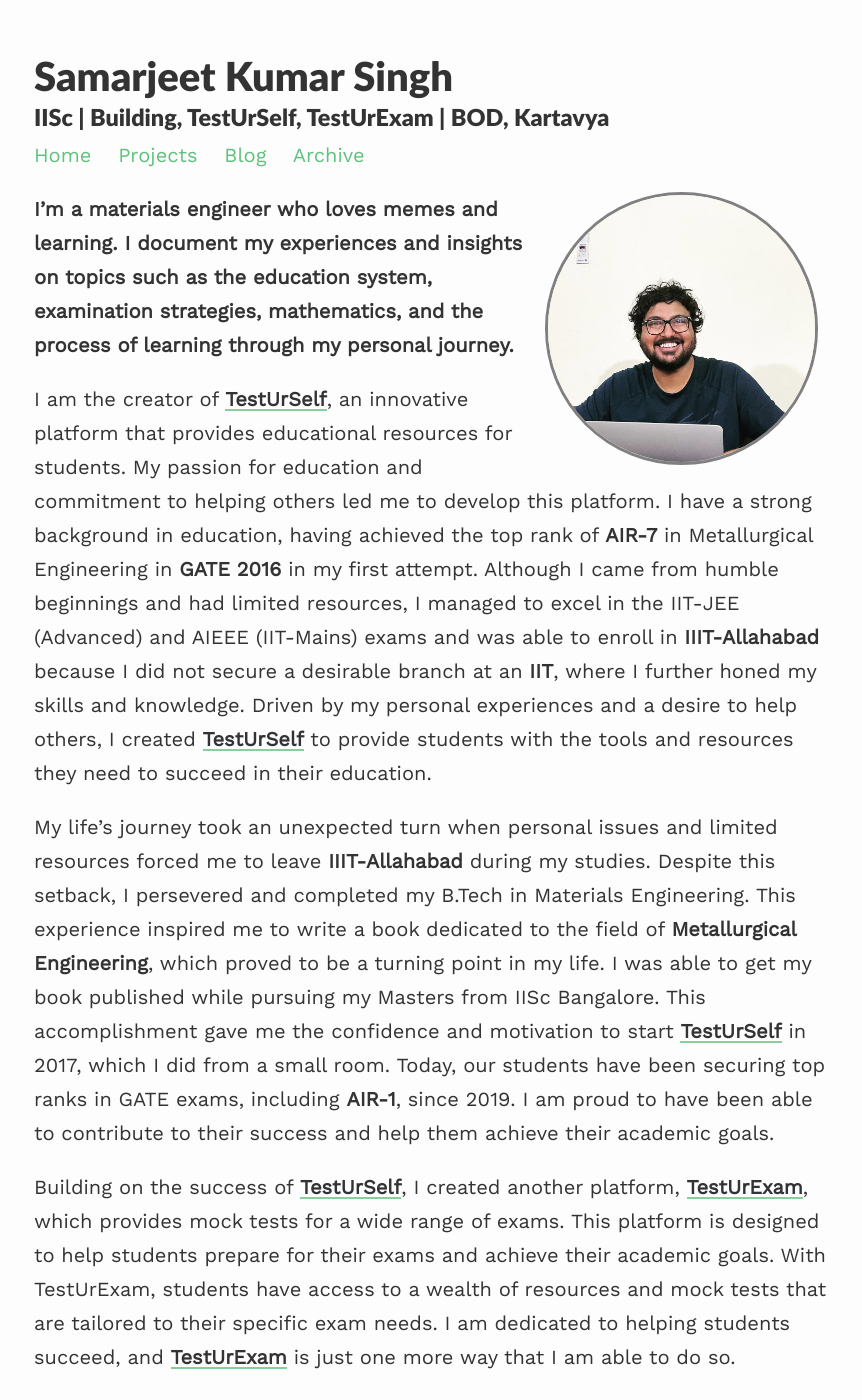
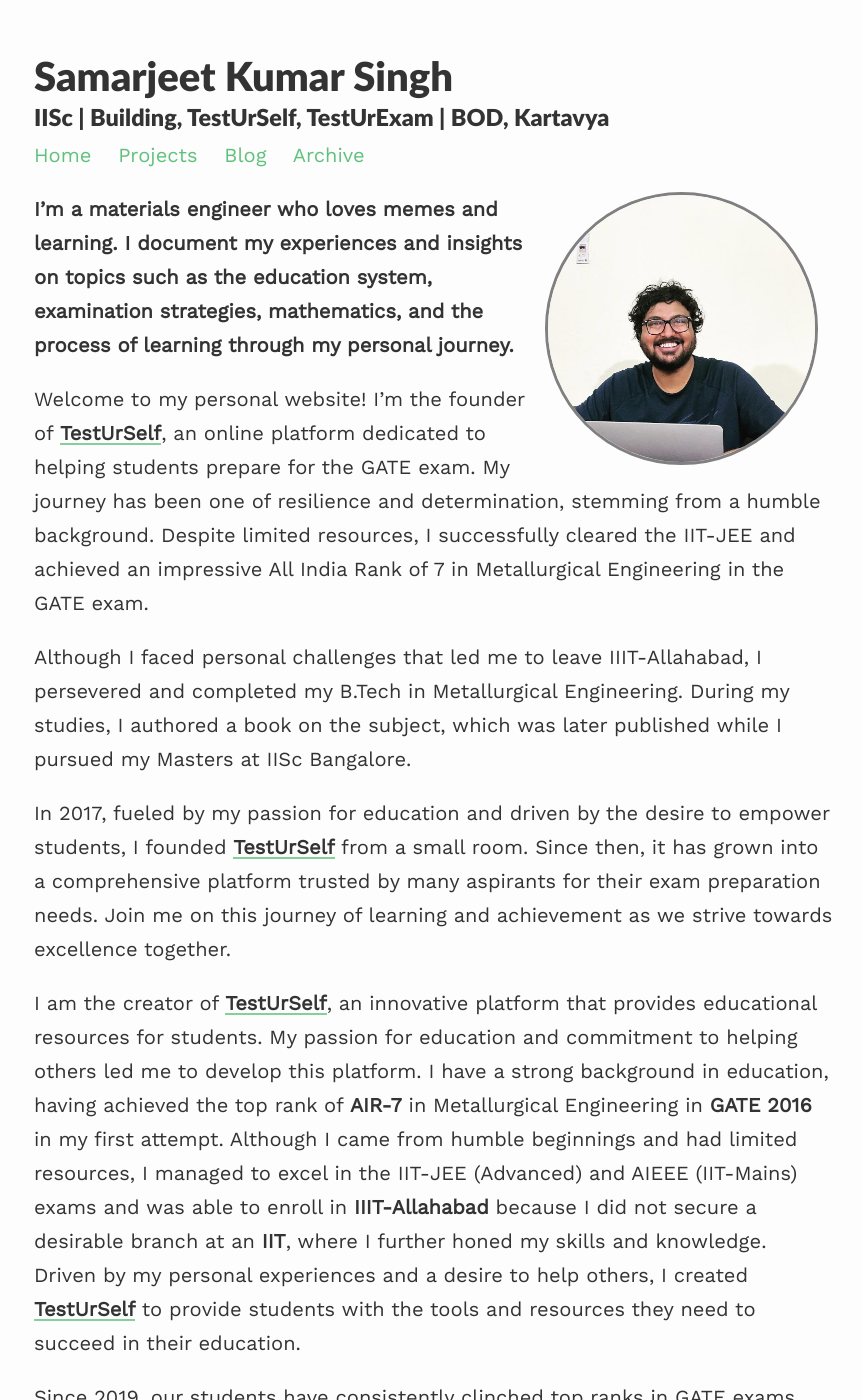
Before and after one commit to Samarjeetkumarsingh/website, a Jekyll site: the page built from index.md, in a window 1280 px wide and 1400 px high. Shown: the whole window, without its empty margins (206-1068 px from the left). Built offline with Jekyll 4.4.1, drawn with Linux system fonts in a browser that asks for light colours; nearby versions of some CDN libraries; some of the changed text lies outside the part shown.

Commit message:
Update index.md

```diff
--- a/index.md
+++ b/index.md
@@ -9,12 +9,15 @@
 
 **I'm a materials engineer who loves memes and learning. I document my experiences and insights on topics such as the education system, examination strategies, mathematics, and the process of learning through my personal journey.**
 
+Welcome to my personal website! I'm the founder of [**TestUrSelf**](https://www.testurself.in){:target="_blank"}, an online platform dedicated to helping students prepare for the GATE exam. My journey has been one of resilience and determination, stemming from a humble background. Despite limited resources, I successfully cleared the IIT-JEE and achieved an impressive All India Rank of 7 in Metallurgical Engineering in the GATE exam.
+
+Although I faced personal challenges that led me to leave IIIT-Allahabad, I persevered and completed my B.Tech in Metallurgical Engineering. During my studies, I authored a book on the subject, which was later published while I pursued my Masters at IISc Bangalore.
+
+In 2017, fueled by my passion for education and driven by the desire to empower students, I founded [**TestUrSelf**](https://www.testurself.in){:target="_blank"} from a small room. Since then, it has grown into a comprehensive platform trusted by many aspirants for their exam preparation needs. Join me on this journey of learning and achievement as we strive towards excellence together.
+
 I am the creator of [**TestUrSelf**](https://www.testurself.in){:target="_blank"}, an innovative platform that provides educational resources for students. My passion for education and commitment to helping others led me to develop this platform. I have a strong background in education, having achieved the top rank of **AIR-7** in Metallurgical Engineering in **GATE 2016** in my first attempt. Although I came from humble beginnings and had limited resources, I managed to excel in the IIT-JEE (Advanced) and AIEEE (IIT-Mains) exams and was able to enroll in **IIIT-Allahabad** because I did not secure a desirable branch at an **IIT**, where I further honed my skills and knowledge. Driven by my personal experiences and a desire to help others, I created [**TestUrSelf**](https://www.testurself.in){:target="_blank"} to provide students with the tools and resources they need to succeed in their education.
 
-
-My life's journey took an unexpected turn when personal issues and limited resources forced me to leave **IIIT-Allahabad** during my studies. Despite this setback, I persevered and completed my B.Tech in Materials Engineering. This experience inspired me to write a book dedicated to the field of **Metallurgical Engineering**, which proved to be a turning point in my life. I was able to get my book published while pursuing my Masters from IISc Bangalore. This accomplishment gave me the confidence and motivation to start [**TestUrSelf**](https://www.testurself.in){:target="_blank"} in 2017, which I did from a small room. Today, our students have been securing top ranks in GATE exams, including **AIR-1**, since 2019. I am proud to have been able to contribute to their success and help them achieve their academic goals.
-
-Building on the success of [**TestUrSelf**](https://www.testurself.in){:target="_blank"}, I created another platform, [**TestUrExam**](https://testurexam.in){:target="_blank"}, which provides mock tests for a wide range of exams. This platform is designed to help students prepare for their exams and achieve their academic goals. With TestUrExam, students have access to a wealth of resources and mock tests that are tailored to their specific exam needs. I am dedicated to helping students succeed, and [**TestUrExam**](https://testurexam.in){:target="_blank"} is just one more way that I am able to do so.
+Since 2019, our students have consistently clinched top ranks in GATE exams, including the prestigious AIR-1. It fills me with immense pride to have played a part in their journey, supporting them in reaching their academic aspirations and achieving remarkable success.
 
 I am honored to announce that I have taken on the role of one of the Directors of **[Mission Kartavya Foundation](https://www.missionkartavya.org){:target="_blank"}, Ranchi**. At Kartavya, we firmly believe that education can combat poverty and improve people's lives. **[Mission Kartavya Foundation](https://www.missionkartavya.org){:target="_blank"}** is a non-profit organization that focuses on providing a comprehensive education to underprivileged students. Our mission is to provide a learning platform for students who lack access to quality education and to help them grow both academically and socially.
 
```
